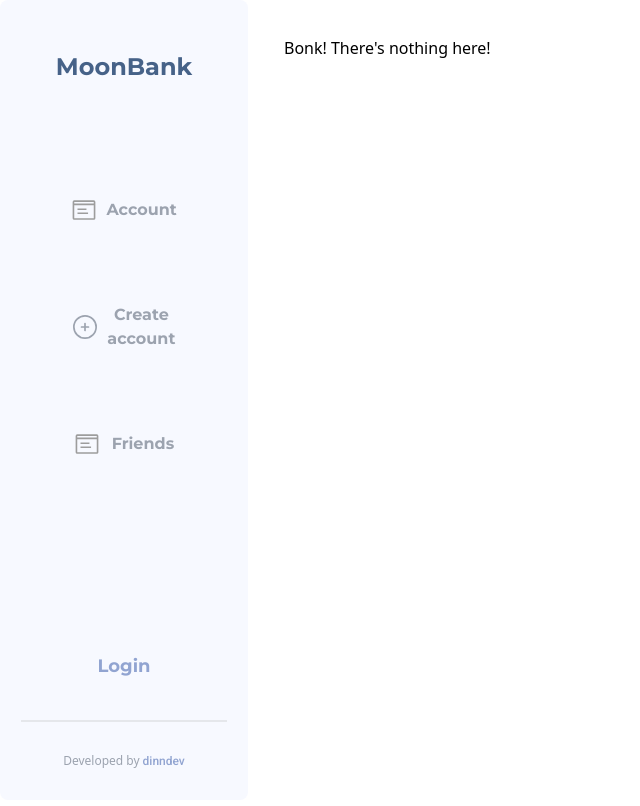
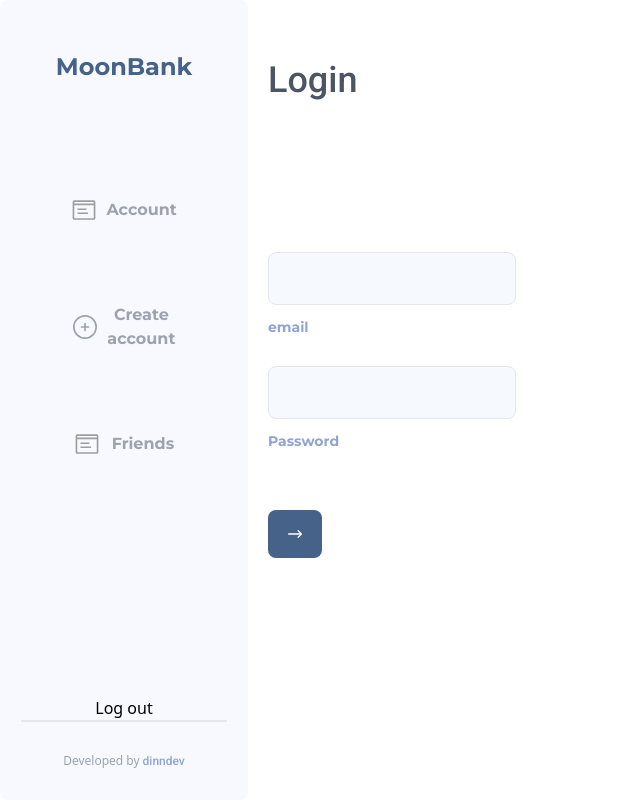
Before and after one commit to dinndev/moonbank, a React (Create React App) app: page /moonbank/login in a window 1280 px wide. Shown: the top 806 px of the page, without its empty margins (0-640 px from the left). Built offline with nearby package versions, Linux system fonts and the light colour scheme; sample sign-in values are in the browser's storage; what react-alert-template-basic would draw is missing.

Commit message:
:boom: Fix routing
fix react router

```diff
--- a/src/Components/AccountInfo.js
+++ b/src/Components/AccountInfo.js
@@ -9,13 +9,7 @@ const Accountinfo = () => {
   useEffect(() => {
     localStorage.setItem("totalFunds", JSON.stringify(totalFunds));
   }, [totalFunds]);
-  const logout = () => {
-    dispatch({
-      type: "SET_USER",
-      user: {},
-    });
-    localStorage.removeItem("User");
-  };
+
   return (
     <div className="w-full h-2/3 flex flex-col justify-center items-start">
       <div className="  h-2/4 w-full flex flex-col justify-center">
@@ -28,12 +22,6 @@ const Accountinfo = () => {
           displayType={"text"}
           format="#### #### #### ####"
         />
-        <button
-          className="mt-5 text-red-400 font-montserratBold text-sm w-14 text-left"
-          onClick={logout}
-        >
-          Logout
-        </button>
       </div>
       <div className=" w-full h-1/2 flex justify-start items-center ">
         <div className="flex w-44 justify-between mr-5">
--- a/src/Components/ExpenceList.js
+++ b/src/Components/ExpenceList.js
@@ -7,7 +7,6 @@ import Editsvg from "./Svg/EditSvg";
 function ExpenceList() {
   const [{ expenceList }, dispatch] = useTransactionContext();
   const alert = useAlert();
-
   const deleteExpence = (id, cost, item) => {
     const toDisplayCost =
       typeof cost === "number" ? cost : parseFloat(cost.replace(/\$|,/g, ""));
--- a/src/Components/Login.js
+++ b/src/Components/Login.js
@@ -15,6 +15,10 @@ const Login = () => {
   const alert = useAlert();
   const location = useLocation();
   const navigate = useNavigate();
+  const from = location.state?.from?.pathname
+    ? `${location.state?.from?.pathname}`
+    : "/moonbank/account";
+  console.log(from);
   const {
     register,
     handleSubmit,
@@ -47,9 +51,7 @@ const Login = () => {
         type: "SET_USER",
         user: currentUser[0],
       });
-      const from = location.state?.from?.pathname
-        ? `${location.state?.from?.pathname}`
-        : "login";
+
       navigate(from);
     } else {
       setError("password", {
--- a/src/Components/Nav.js
+++ b/src/Components/Nav.js
@@ -2,8 +2,20 @@ import AccountSvg from "./Svg/AccountSvg";
 import Addaccountsvg from "./Svg/AddAccountSvg";
 import { Link } from "react-router-dom";
 import { useTransactionContext } from "../States/TransactionContext";
+import { useLocation } from "react-router";
 const Nav = () => {
-  const [{ user }, dispatch] = useTransactionContext();
+  const [{ user, isLoggedIn }, dispatch] = useTransactionContext();
+  const logout = () => {
+    dispatch({
+      type: "SET_USER",
+      user: {},
+    });
+    localStorage.removeItem("User");
+    dispatch({
+      type: "TOGGLE_LOGIN",
+      isLoggedIn: false,
+    });
+  };
   return (
     <nav className="w-1/5 bg-navBg h-screen rounded-lg flex flex-col justify-evenly items-center">
       <h1 className=" font-montserratBold h-1/6 flex justify-center items-center text-2xl text-primary">
@@ -40,16 +52,17 @@ const Nav = () => {
           </p>
         </Link>
       </ul>
-      {user.credit ? (
-        ""
+      {isLoggedIn ? (
+        <button onClick={logout}>Log out</button>
       ) : (
         <Link
-          to="account/login"
-          className="mb-10 text-lg font-montserratBold  text-secondary"
+          to="login"
+          className="mb-10 lg  text-lg font-montserratBold  text-secondary"
         >
           Login
         </Link>
       )}
+
       <div className="border-t-2 w-5/6 h-footerHeight flex justify-center items-center bot">
         <p className="text-xs text-gray-400">
           Developed by
--- a/src/Components/Route/PrivateRoute.js
+++ b/src/Components/Route/PrivateRoute.js
@@ -13,6 +13,6 @@ export default function PrivateRoute({ children }) {
   return user.card ? (
     children
   ) : (
-    <Navigate to="login" replace state={{ from: location }} />
+    <Navigate to="/moonbank/login" replace state={{ from: location }} />
   );
 }
--- a/src/Components/signup.js
+++ b/src/Components/signup.js
@@ -121,7 +121,7 @@ const Signup = () => {
         <p className="mt-6 text-xs text-gray-500">
           Already have an account ?{" "}
           <span>
-            <Link to="account/login" className="text-xs text-secondary">
+            <Link to="/moonbank/login" className="text-xs text-secondary">
               Login
             </Link>
           </span>
--- a/src/States/reducer.js
+++ b/src/States/reducer.js
@@ -20,7 +20,7 @@ export const initialState = {
   user: userFromLocalStorage ? JSON.parse(userFromLocalStorage) : {},
   accounts: usersFromLocalStorage ? JSON.parse(usersFromLocalStorage) : [],
   toEditExpence: {},
-  isLoggedIn: false,
+  isLoggedIn: userFromLocalStorage ? true : false,
 };
 
 const types = {
--- a/src/index.js
+++ b/src/index.js
@@ -29,6 +29,8 @@ ReactDOM.render(
                   </main>
                 }
               />
+              <Route path="login" element={<Login />} />
+              <Route path="signup" element={<Signup />} />
               <Route
                 path="account"
                 element={
@@ -38,8 +40,6 @@ ReactDOM.render(
                   </PrivateRoute>
                 }
               />
-              <Route path="account/login" element={<Login />} />
-              <Route path="signup" element={<Signup />} />
             </Route>
           </Routes>
         </BrowserRouter>
```
